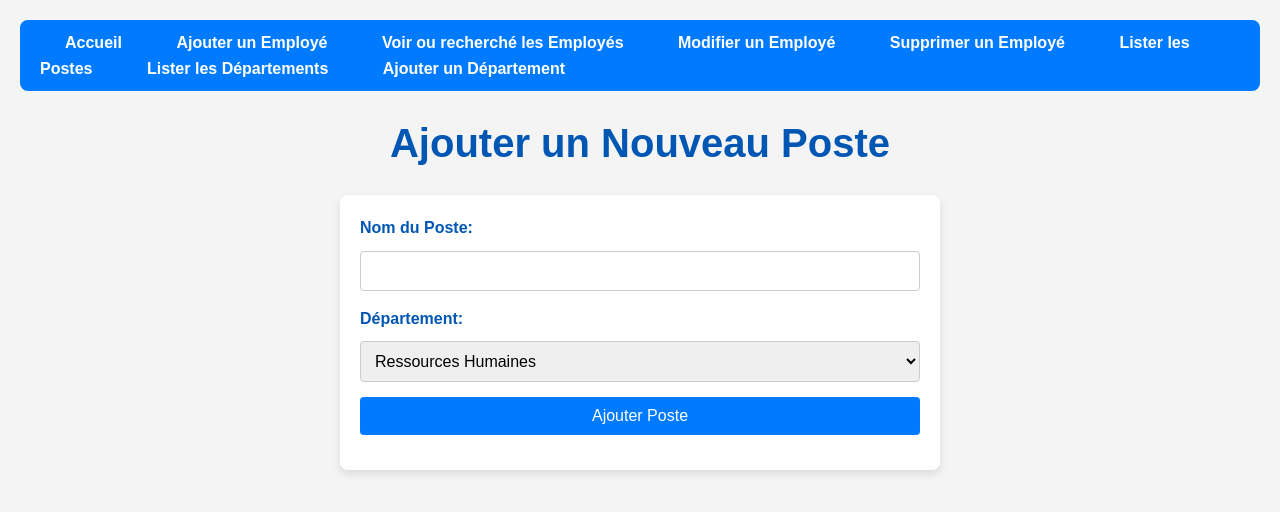
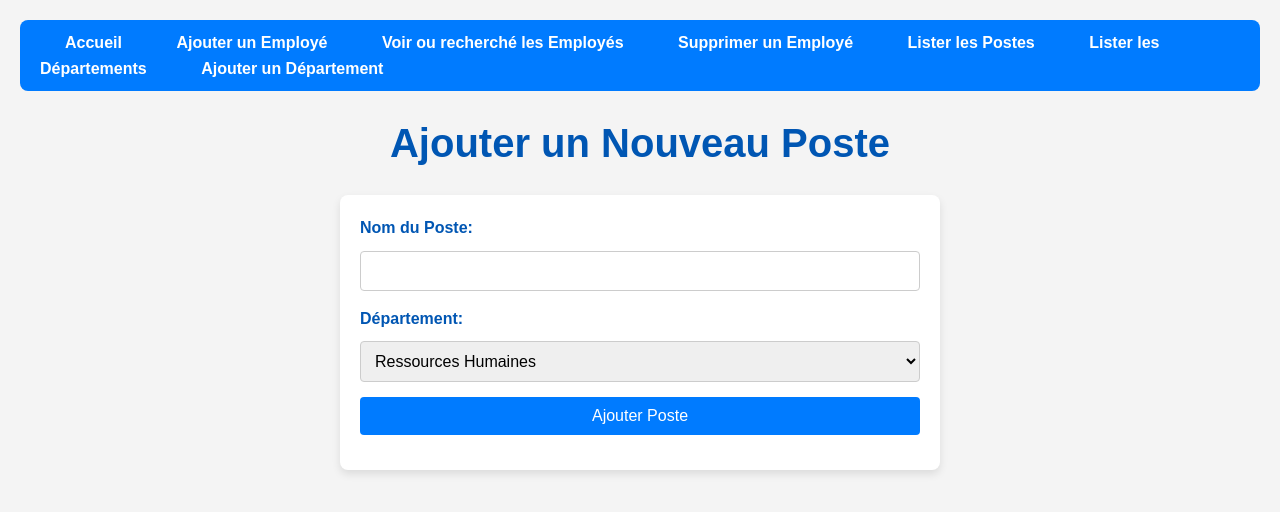
Before and after one commit to PaulDecat/TP-Final-SQL, a plain HTML site: page templates/ajouter_poste.html in a window 1280 px wide. Drawn offline with Linux system fonts and the light colour scheme.

Commit message:
maj2 des pages

```diff
--- a/templates/ajouter_poste.html
+++ b/templates/ajouter_poste.html
@@ -12,7 +12,6 @@
         <a href="/">Accueil</a>
         <a href="/ajouter">Ajouter un Employé</a>
         <a href="/employes">Voir ou recherché les Employés</a>
-        <a href="/modifier">Modifier un Employé</a>
         <a href="/supprimer">Supprimer un Employé</a>
         <a href="/postes">Lister les Postes</a>
         <a href="/departements">Lister les Départements</a>
```
Also changed, not shown: templates/ajouter_departement.html (+0 -1 lines), templates/ajouter_employe.html (+0 -1 lines), templates/index.html (+0 -1 lines), templates/lister_departements.html (+0 -1 lines), templates/lister_employes.html (+0 -1 lines), templates/lister_postes.html (+0 -1 lines), templates/supprimer_employe.html (+0 -1 lines).
